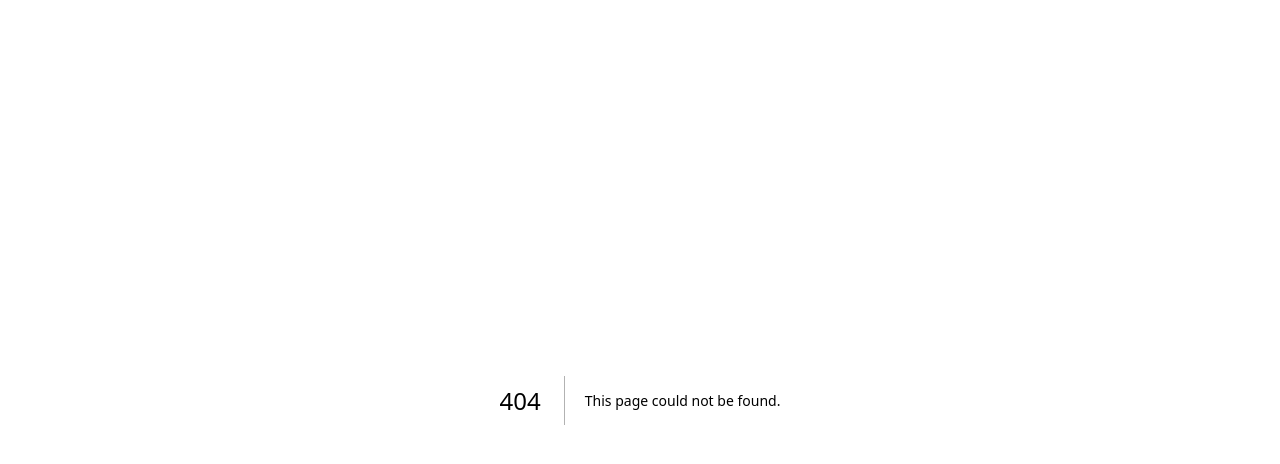
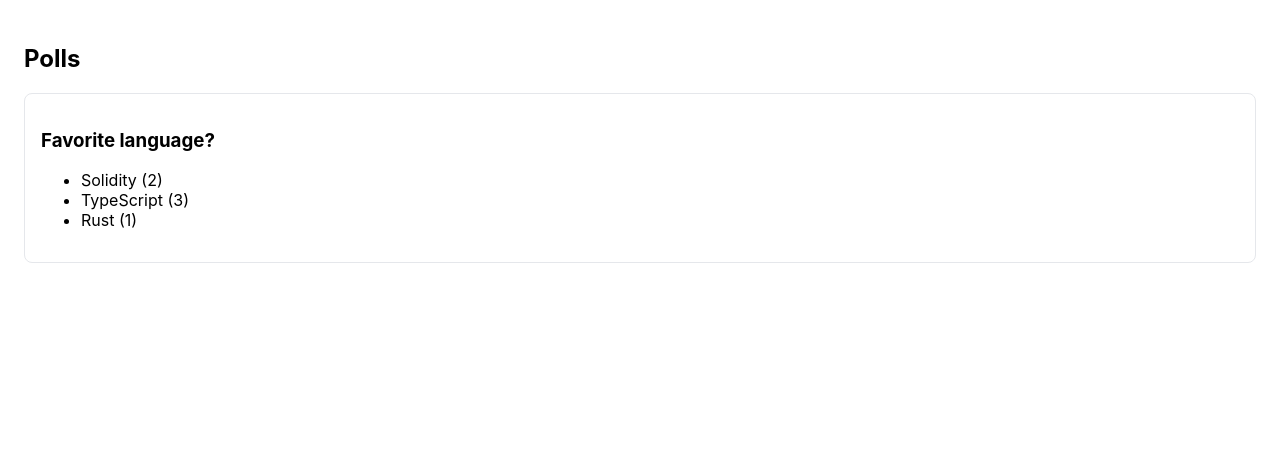
Before and after one commit to fluidsiwgking/BlockPoll, a Next.js app in the folder web/: page /polls in a window 1280 px wide. Before the commit this address had no page. Shown: the top 464 px of the page. Built offline with nearby package versions, Linux system fonts and the light colour scheme.

Commit message:
feat(web): list polls page with demo data

```diff
--- /dev/null
+++ b/web/app/polls/page.tsx
@@ -0,0 +1,12 @@
+import { PollCard } from "../../components/PollCard";
+export default function PollsPage() {
+  const demo = [{ q: "Favorite language?", options: ["Solidity","TypeScript","Rust"], counts:[2,3,1]}];
+  return (
+    <main style={{ padding: 24 }}>
+      <h2>Polls</h2>
+      {demo.map((p, i) => (
+        <PollCard key={i} question={p.q} options={p.options} counts={p.counts} />
+      ))}
+    </main>
+  );
+}
```
Also changed, not shown: 1 other file (tests, documents, lock files or other folders).
